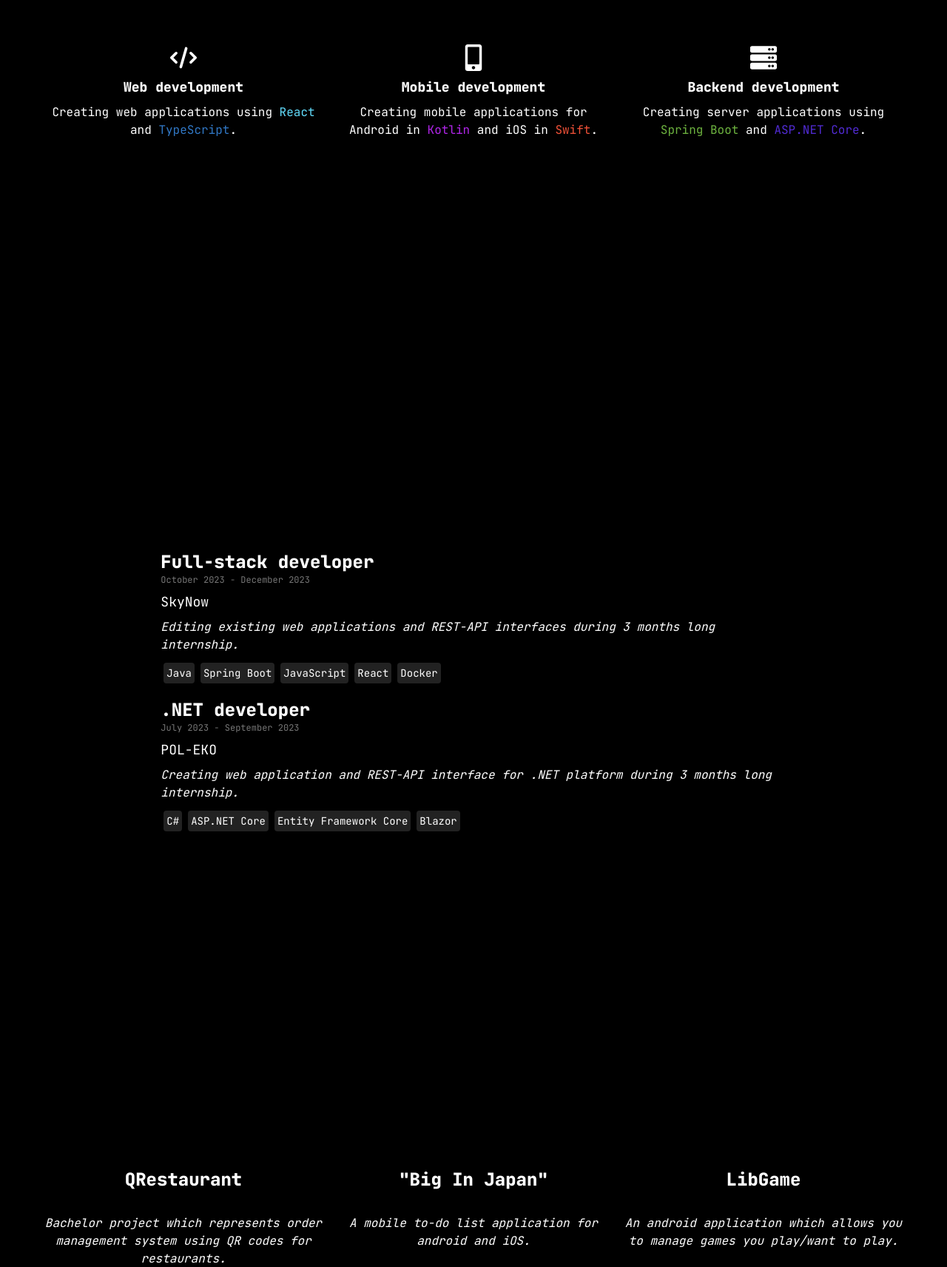
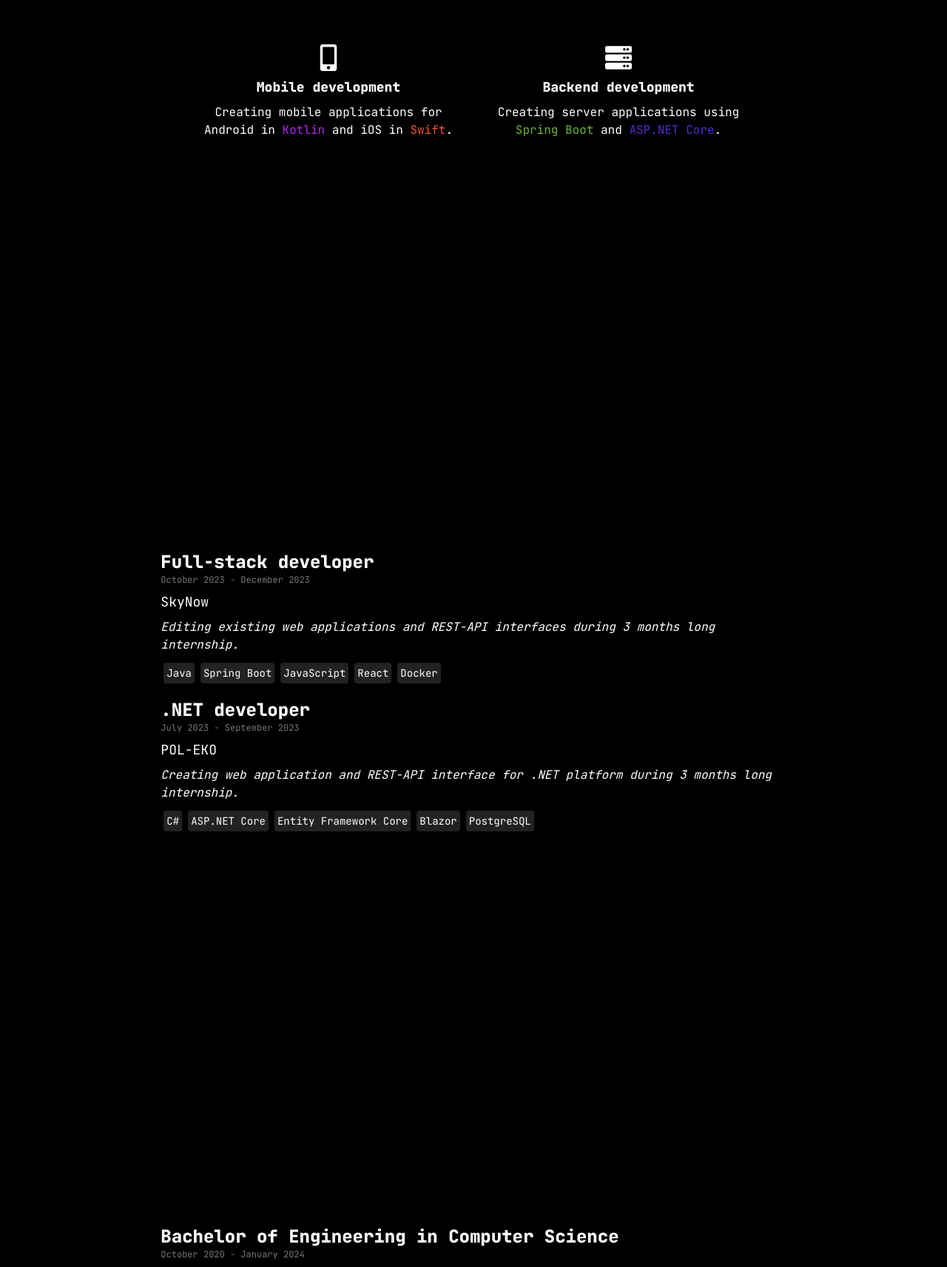
Before and after one commit to inux71/grabieckacper-website, a Next.js app: page / in a window 1280 px wide. Shown: the part 1064-2777 px from the top of the page at 74% size. Built offline with nearby package versions, Linux system fonts and the light colour scheme.

Commit message:
add minor changes

```diff
--- a/src/app/page.tsx
+++ b/src/app/page.tsx
@@ -1,5 +1,6 @@
 import Navbar from "@/components/navbar";
 import About from "@/components/sections/about";
+import Education from "@/components/sections/education";
 import Experience from "@/components/sections/experience";
 import Projects from "@/components/sections/projects";
 import Skills from "@/components/sections/skills";
@@ -9,12 +10,13 @@ export default function Home() {
     <main className="flex flex-col">
       <Navbar
         title="grabieckacper.com"
-        links={["about", "skills", "experience", "projects"]}
+        links={["about", "skills", "experience", "education", "projects"]}
       />
 
       <About />
       <Skills />
       <Experience />
+      <Education />
       <Projects />
     </main>
   );
--- a/src/components/sections/about.tsx
+++ b/src/components/sections/about.tsx
@@ -15,13 +15,13 @@ export default function About() {
     >
       <>
         <h1 className="text-4xl font-bold">Kacper Grabiec</h1>
-        <h5 className="text-lg">full-stack developer</h5>
+        <h5 className="text-lg">Mobile Developer | Backend Developer</h5>
       </>
 
       <br></br>
 
       <div className="flex justify-center items-center">
-        <Social icon={FaGithub} url="https://github.com/Inux71/" />
+        <Social icon={FaGithub} url="https://github.com/inux71/" />
         <Social
           icon={FaLinkedin}
           url="https://www.linkedin.com/in/kacper-grabiec-878190202/"
@@ -39,7 +39,7 @@ export default function About() {
       <br></br>
 
       <Link
-        href="/files/CV.pdf"
+        href="/files/CV_Kacper_Grabiec.pdf"
         target="_blank"
         download={true}
         className="hover:font-extrabold"
--- /dev/null
+++ b/src/components/sections/education.tsx
@@ -0,0 +1,25 @@
+import Work from "../work";
+
+export default function Education() {
+  return (
+    <section
+      id="education"
+      className="min-h-screen flex flex-col justify-center items-center"
+    >
+      <Work
+        position="Bachelor of Engineering in Computer Science"
+        company="Politechnika Śląska"
+        period={["October 2020", "January 2024"]}
+        description="Programming mobile apps for android & iOS."
+        technologies={[
+          "Android",
+          "Kotlin",
+          "Jetpack Compose",
+          "iOS",
+          "Swift",
+          "SwiftUI",
+        ]}
+      />
+    </section>
+  );
+}
--- a/src/components/sections/experience.tsx
+++ b/src/components/sections/experience.tsx
@@ -19,7 +19,13 @@ export default function Experience() {
         company="POL-EKO"
         period={["July 2023", "September 2023"]}
         description="Creating web application and REST-API interface for .NET platform during 3 months long internship."
-        technologies={["C#", "ASP.NET Core", "Entity Framework Core", "Blazor"]}
+        technologies={[
+          "C#",
+          "ASP.NET Core",
+          "Entity Framework Core",
+          "Blazor",
+          "PostgreSQL",
+        ]}
       />
     </section>
   );
--- a/src/components/sections/projects.tsx
+++ b/src/components/sections/projects.tsx
@@ -4,8 +4,9 @@ export default function Projects() {
   return (
     <section
       id="projects"
-      className="min-h-screen flex flex-wrap justify-center items-center"
+      className="min-h-screen flex justify-center items-center"
     >
+      <div className="flex flex-wrap justify-center w-4/5">
         <Project
           title="QRestaurant"
           description="Bachelor project which represents order management system using QR codes for restaurants."
@@ -40,6 +41,14 @@ export default function Projects() {
           technologies={["Kotlin", "Jetpack Compose", "Android", "Firebase"]}
           url="https://github.com/Inux71/lib-game"
         />
+
+        <Project
+          title="Weather App"
+          description="An iOS weather app."
+          technologies={["Swift", "SwiftUI", "iOS"]}
+          url="https://github.com/inux71/ios-weather-app"
+        />
+      </div>
     </section>
   );
 }
--- a/src/components/sections/skills.tsx
+++ b/src/components/sections/skills.tsx
@@ -1,6 +1,5 @@
 import { FaMobileAlt, FaServer } from "react-icons/fa";
 import Skill from "../skill";
-import { FaCode } from "react-icons/fa6";
 
 export default function Skills() {
   return (
@@ -8,18 +7,6 @@ export default function Skills() {
       id="skills"
       className="min-h-screen flex flex-col lg:flex-row justify-center items-center"
     >
-      <Skill
-        title="Web development"
-        icon={FaCode}
-        description={
-          <p className="text-center">
-            Creating web applications using{" "}
-            {<span className="text-react">{`React`}</span>} and{" "}
-            {<span className="text-typescript">TypeScript</span>}.
-          </p>
-        }
-      />
-
       <Skill
         title="Mobile development"
         icon={FaMobileAlt}
```
Also changed, not shown: 2 other files (tests, documents, lock files or other folders). Lines whose indentation alone changed are shown as unchanged.
